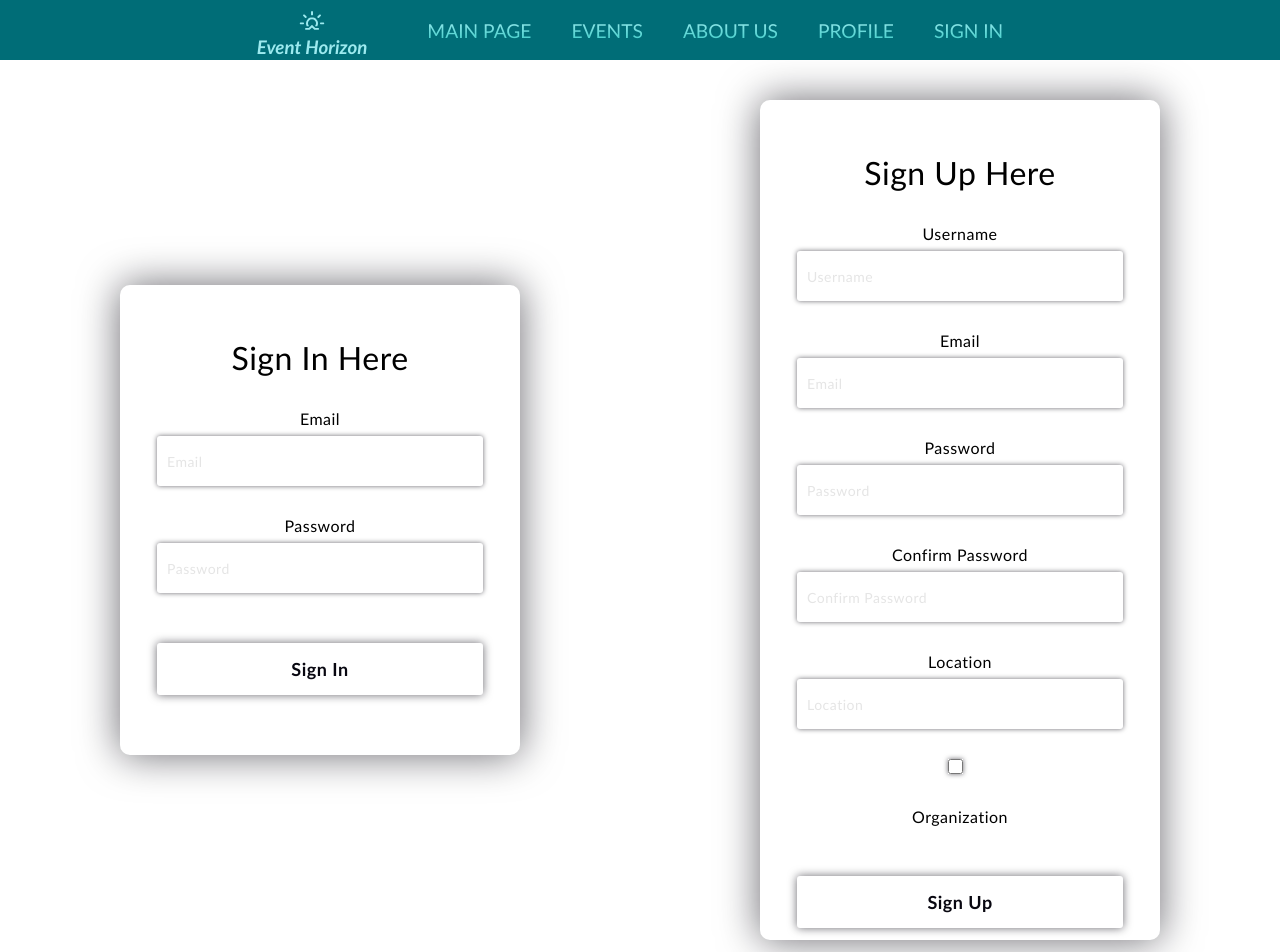
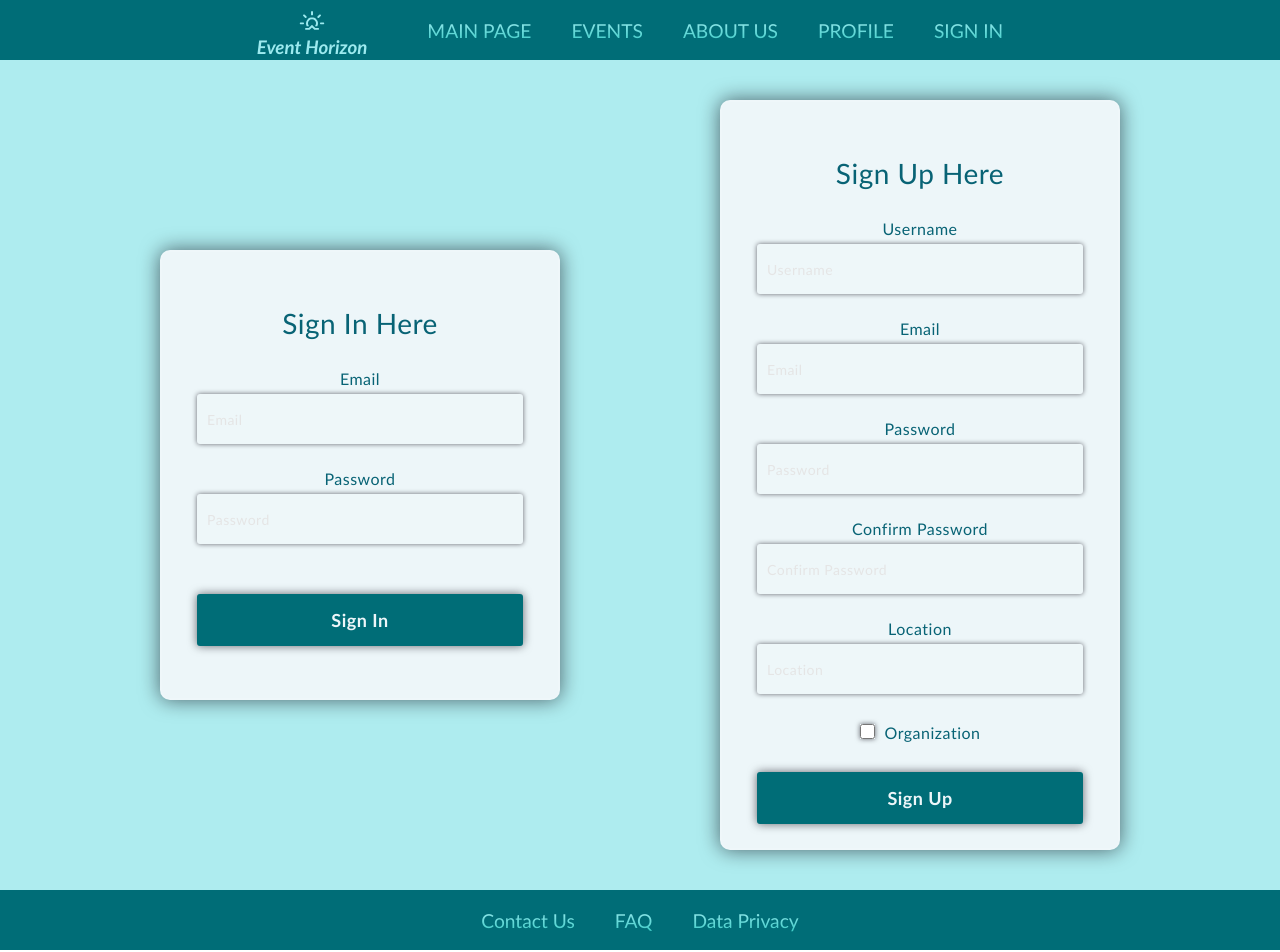
Before and after one commit to Arpadtoth100/EventHorizon, a React (Create React App) app: page /signin in a window 1280 px wide. Shown: the top 952 px of the page. Built offline with nearby package versions, Linux system fonts and the light colour scheme; no server answers.

Commit message:
formok átszínezés

```diff
--- a/src/App.css
+++ b/src/App.css
@@ -42,7 +42,7 @@ html {
   margin-left: 20px;
   margin-right: 20px;
   font-size: 1.2rem;
- background-image: linear-gradient(to bottom, #9ceaef 0%, #3dccc7 100%);
+  background-image: linear-gradient(to bottom, #9ceaef 0%, #3dccc7 100%);
   background-size: 100%;
   background-clip: text;
   -webkit-background-clip: text;
@@ -104,8 +104,9 @@ html {
 .signinup_main {
   display: flex;
   align-items: center;
-  justify-content: space-around;
+  justify-content: space-evenly;
   width: 100%;
+  background-color: #aeecef;
 }
 
 .outlet_main {
@@ -127,28 +128,30 @@ form {
   border-radius: 10px;
   backdrop-filter: blur(10px);
   border: 2px solid rgba(255, 255, 255, 0.1);
-  box-shadow: 0 0 40px rgba(8, 7, 16, 0.6);
+  box-shadow: 0 0 20px rgba(8, 7, 16, 0.6);
   padding: 50px 35px;
 }
 
 form * {
-  color: black;
+  color: #086375;
   letter-spacing: 0.5px;
   outline: none;
   border: none;
 }
 
 .signinform {
-  height: 470px;
+  height: 450px;
+  background-color:#edf6f9;
 }
 
 .signupform {
-  height: 840px;
+  height: 750px;
   margin: 40px 0;
+  background-color:#edf6f9;
 }
 
 form h3 {
-  font-size: 32px;
+  font-size: 28px;
   font-weight: 500;
   line-height: 42px;
   text-align: center;
@@ -156,7 +159,7 @@ form h3 {
 
 .textlabel {
   display: block;
-  margin-top: 30px;
+  margin-top: 25px;
   font-size: 16px;
   font-weight: 500;
 }
@@ -168,7 +171,7 @@ form h3 {
   background-color: rgba(255, 255, 255, 0.07);
   border-radius: 3px;
   padding: 0 10px;
-  margin-top: 8px;
+  margin-top: 6px;
   font-size: 14px;
   font-weight: 300;
   box-shadow: 0 0 5px rgba(8, 7, 16, 0.6);
@@ -188,8 +191,8 @@ form h3 {
 }
 
 #checkbox_label {
-  display: block;
-  margin-top: 30px;
+  display: inline-block;
+  /* margin-top: 30px; */
   font-size: 16px;
   font-weight: 500;
 }
@@ -197,8 +200,20 @@ form h3 {
 .btn {
   margin-top: 50px;
   width: 100%;
-  background-color: #ffffff;
-  color: #080710;
+  background-color: #006d77;
+  color: #edf6f9;
+  padding: 15px 0;
+  font-size: 18px;
+  font-weight: 600;
+  box-shadow: 0 0 10px rgba(8, 7, 16, 0.6);
+  border-radius: 3px;
+  cursor: pointer;
+}
+.signup_btn {
+  margin-top: 30px;
+  width: 100%;
+  background-color: #006d77;
+  color: #edf6f9;
   padding: 15px 0;
   font-size: 18px;
   font-weight: 600;
@@ -482,6 +497,7 @@ form h3 {
   border: none;
   border-radius: 5px;
 }
+
 .joinEventBtn {
   font-size: 1.5rem;
   background: #05668d;
@@ -506,6 +522,11 @@ form h3 {
   height: 32px;
   padding: 0;
   z-index: 10;
+}
+.ModalContent label {
+  font-style: italic;
+  color: #03045e;
+  font-size: 1rem;
 }
 
 /*about us*/
--- a/src/components/EventComponents/JoinModal.js
+++ b/src/components/EventComponents/JoinModal.js
@@ -1,6 +1,5 @@
 import React from 'react';
 import { MdClose } from 'react-icons/md';
-import EventInfo from './EventInfo';
 import { auth } from '../../config/firebase';
 import { readUser, createAttendee } from '../../services/crud';
 import { useState, useEffect } from 'react';
@@ -43,13 +42,15 @@ export default function JoinModal({
           <div className="ModalWrapper" showJoinModal={showJoinModal}>
             <img
               className="ModalImg"
-              src={eventData.data.image_url}
+              src={eventData.data.image_url ? eventData.data.image_url : "https://picsum.photos/200" }
               alt="the event"
             />
             <div className="ModalContent">
               <h1>{eventData.data.title}</h1>
-              <p>Event location: {eventData.data.venue}</p>
-              <p>Event date: {eventData.data.date} </p>
+              <h4>Event location: {eventData.data.location}</h4>
+              <h4>Event date: </h4>
+              <p>{eventData.data.date_from} </p>
+              <br></br>
               <div>
                 <label htmlFor="email">
                   Send this event to your friend, enter their email:
--- a/src/components/SignUp.js
+++ b/src/components/SignUp.js
@@ -150,7 +150,7 @@ function SignUp() {
           Organization
         </label>
 
-        <button className="btn">Sign Up</button>
+        <button className="signup_btn">Sign Up</button>
       </form>
     </div>
   );
```
